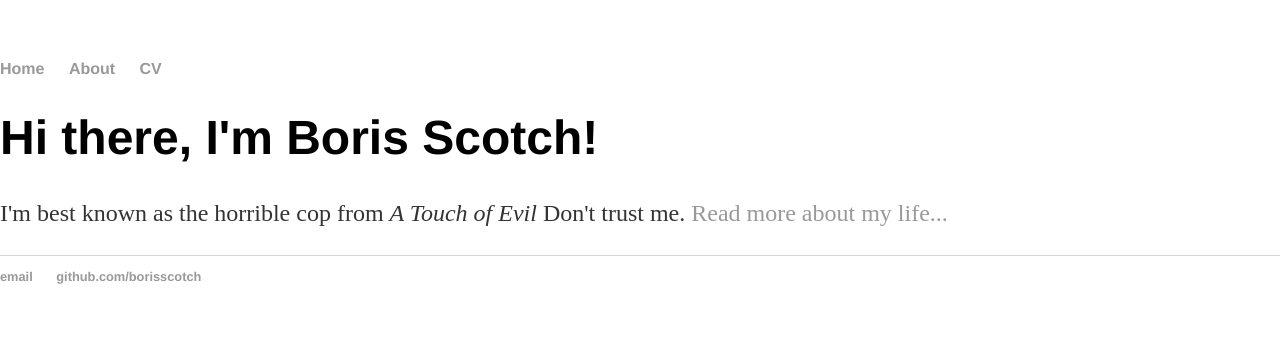
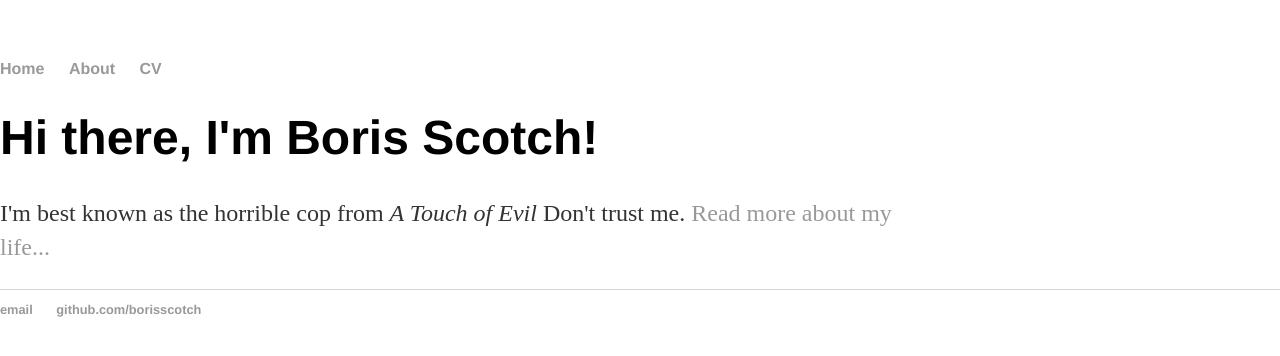
Before and after one commit to BorisScotch/BorisScotch.github.io, a plain HTML site: page index.html in a window 1280 px wide. Drawn offline with Linux system fonts and the light colour scheme.

Commit message:
Update main.css

```diff
--- a/css/main.css
+++ b/css/main.css
@@ -1,6 +1,9 @@
 body {
     margin: 60px auto;
     width: 100%;
+}
+.container {
+    width:70%;
 }
 nav ul, footer ul {
     font-family:'Helvetica', 'Arial', 'Sans-Serif';
```
